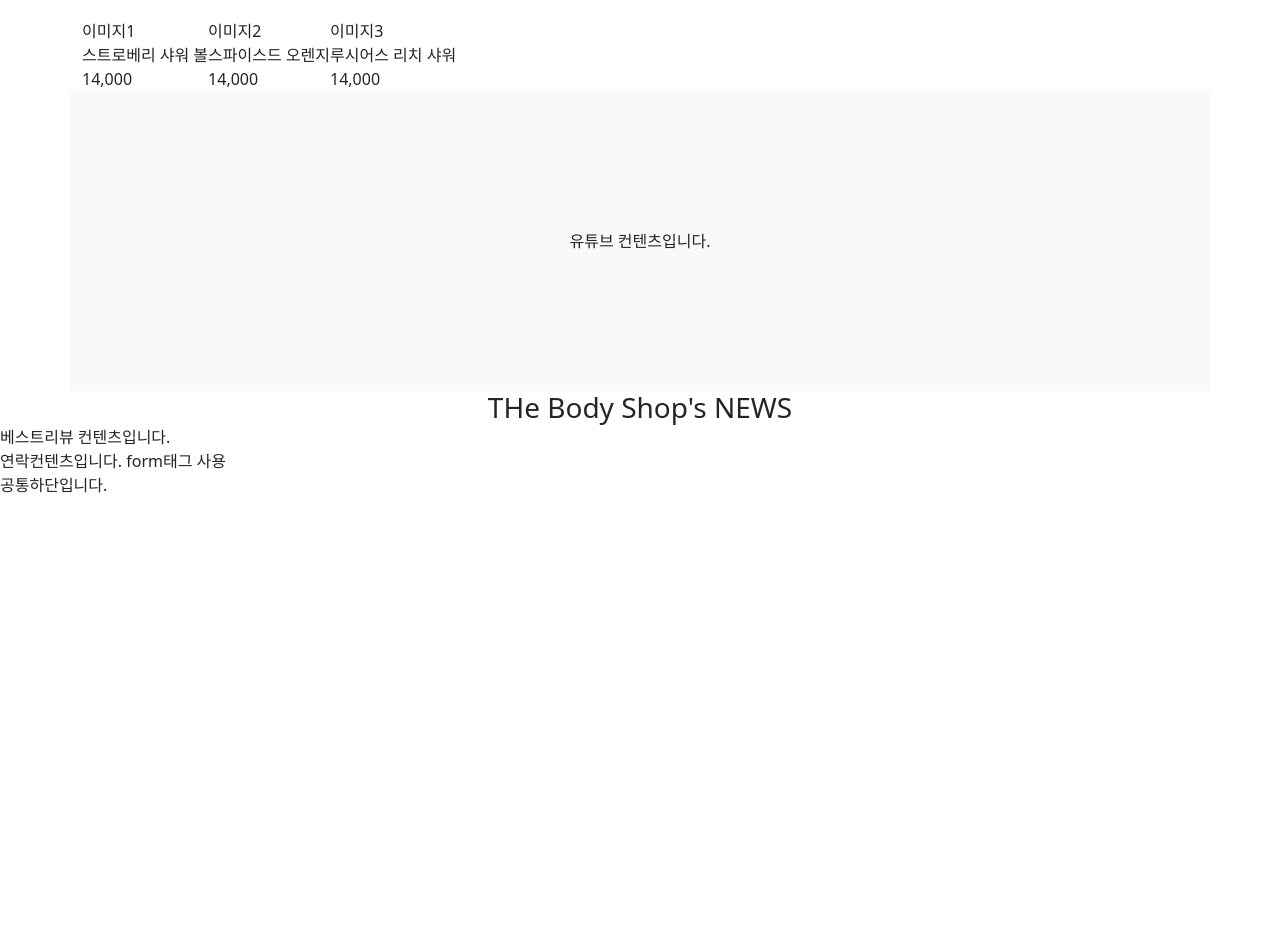
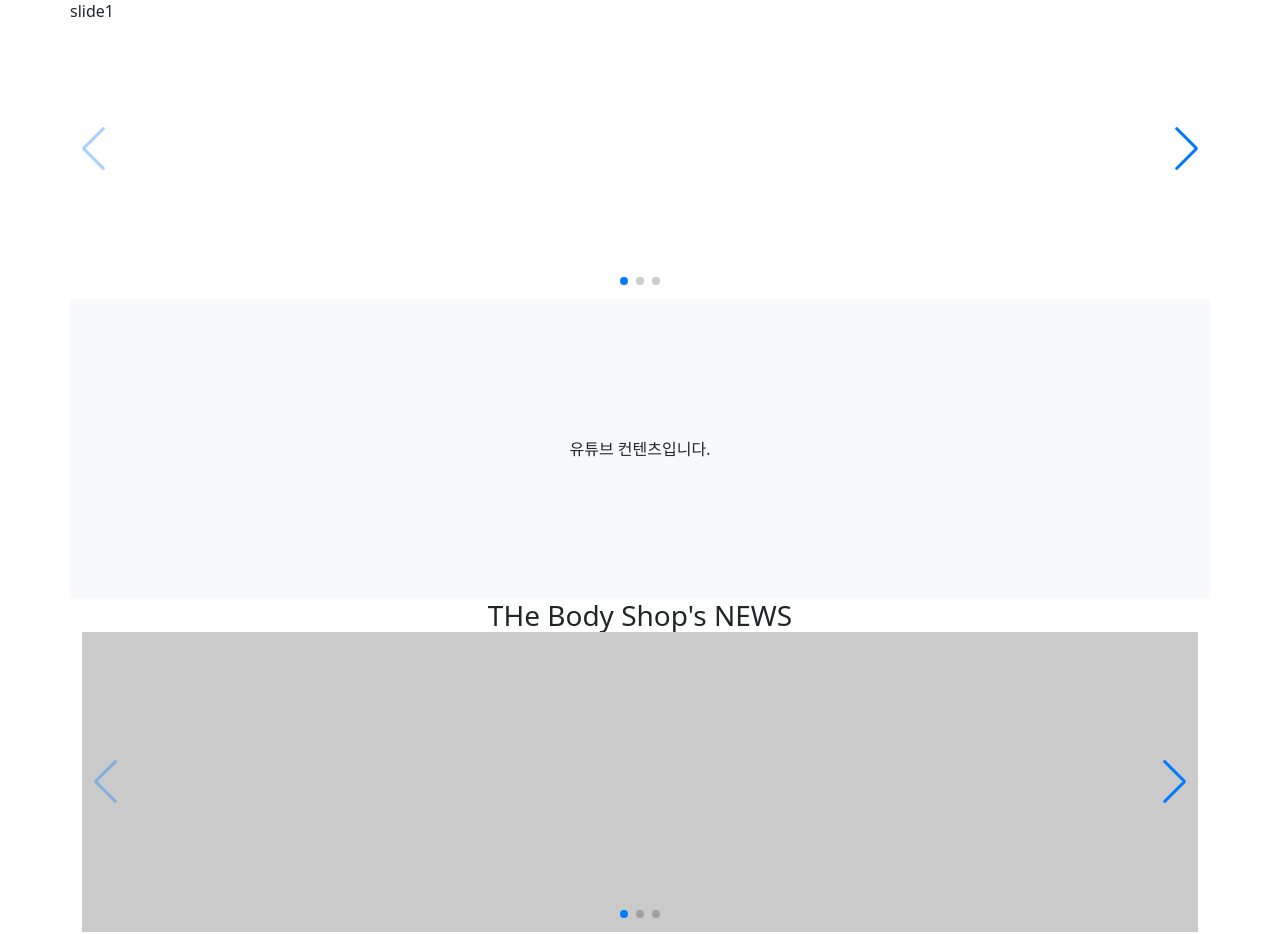
Before and after one commit to InSeoLee4749/react_project, a React (Create React App) app: page / in a window 1280 px wide. Shown: the part 760-1694 px from the top of the page. Before the commit the page ends 1257 px from the top, so only its background shows below. Built offline with nearby package versions, Linux system fonts and the light colour scheme.

Commit message:
swiper 추가하기

```diff
--- a/src/component/News.js
+++ b/src/component/News.js
@@ -1,5 +1,7 @@
 import React from "react";
 import news from "../scss/news.module.css";
+import { Swiper, SwiperSlide } from "swiper/react";
+import { Pagination, Navigation } from "swiper";
 
 export default function News(props) {
     return (
@@ -8,7 +10,24 @@ export default function News(props) {
                 <div>
                     <h3 className="text-center">THe Body Shop's NEWS</h3>
                 </div>
-                <div></div>
+                <div>
+                    <div className={`container p-0 ${news.height}`}>
+                        <Swiper
+                            spaceBetween={30}
+                            centeredSlides={true}
+                            pagination={{
+                                clickable: true,
+                            }}
+                            navigation={true}
+                            modules={[Pagination, Navigation]}
+                            className="mySwiper"
+                        >
+                            <SwiperSlide className={`${news.sw1}`}></SwiperSlide>
+                            <SwiperSlide className={`${news.sw2}`}></SwiperSlide>
+                            <SwiperSlide className={`${news.sw3}`}></SwiperSlide>
+                        </Swiper>
+                    </div>
+                </div>
             </div>
         </>
     );
--- a/src/component/Pick.js
+++ b/src/component/Pick.js
@@ -1,35 +1,32 @@
 import React from "react";
 import pick from "../scss/pick.module.css";
+import { Swiper, SwiperSlide } from "swiper/react";
+import { Pagination, Navigation } from "swiper";
 
 export default function Pick(props) {
     return (
         <>
-            <div className="container">
+            <section>
                 <div>
-                    <div>
-                        <h2 className="text-center">BEST PICK</h2>
-                    </div>
-                    <div>
-                        <div className="d-flex pt-3">
-                            <div>
-                                <div>이미지1</div>
-                                <p>스트로베리 샤워 볼</p>
-                                <span>14,000</span>
-                            </div>
-                            <div>
-                                <div>이미지2</div>
-                                <p>스파이스드 오렌지</p>
-                                <span>14,000</span>
-                            </div>
-                            <div>
-                                <div>이미지3</div>
-                                <p>루시어스 리치 샤워</p>
-                                <span>14,000</span>
-                            </div>
-                        </div>
-                    </div>
+                    <h3 className="text-center">BEST PICK</h3>
                 </div>
-            </div>
+                <div className={`container p-0 ${pick.height}`}>
+                    <Swiper
+                        spaceBetween={30}
+                        centeredSlides={true}
+                        pagination={{
+                            clickable: true,
+                        }}
+                        navigation={true}
+                        modules={[Pagination, Navigation]}
+                        className="mySwiper"
+                    >
+                        <SwiperSlide className={`${pick.sw1}`}>slide1</SwiperSlide>
+                        <SwiperSlide className={`${pick.sw2}`}>slide2</SwiperSlide>
+                        <SwiperSlide className={`${pick.sw3}`}>slide3</SwiperSlide>
+                    </Swiper>
+                </div>
+            </section>
         </>
     );
 }
--- a/src/scss/news.module.css
+++ b/src/scss/news.module.css
@@ -0,0 +1,12 @@
+.sw1 {
+    height: 300px;
+    background-color: rgb(201, 202, 201);
+}
+.sw2 {
+    height: 300px;
+    background-color: rgb(132, 133, 132);
+}
+.sw3 {
+    height: 300px;
+    background-color: rgb(31, 31, 31);
+}
--- a/src/scss/pick.module.css
+++ b/src/scss/pick.module.css
@@ -0,0 +1,9 @@
+.sw1 {
+    height: 300px;
+}
+.sw2 {
+    height: 300px;
+}
+.sw3 {
+    height: 300px;
+}
```
